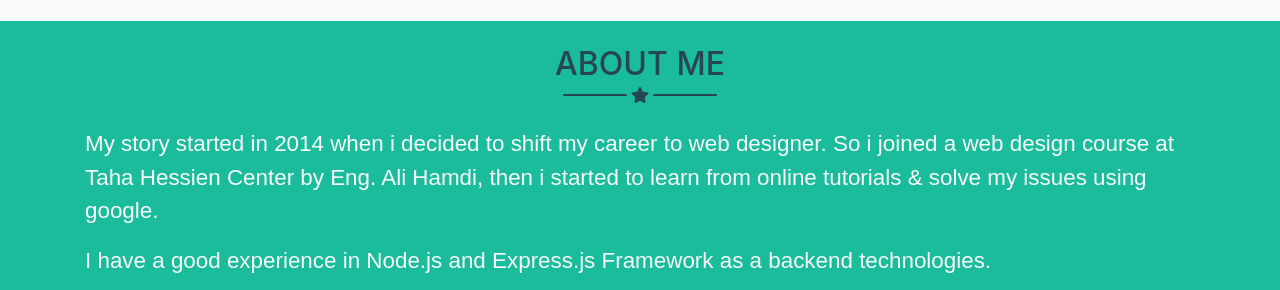
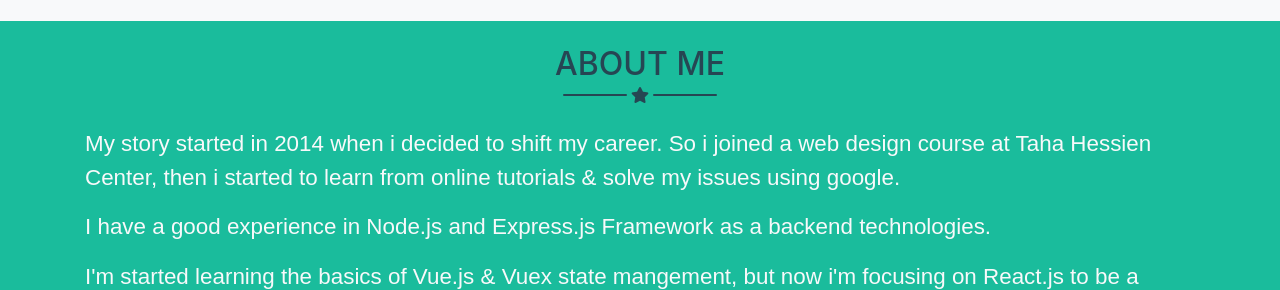
Before and after one commit to abodesigner/abodesigner.github.io, a plain HTML site: page index.html in a window 1280 px wide. Shown: the part 1703-1993 px from the top of the page. Drawn offline with nearby package versions, Linux system fonts and the light colour scheme; a web font is replaced by a local one.

Commit message:
change text in about section

```diff
--- a/index.html
+++ b/index.html
@@ -294,8 +294,8 @@
             <div class="about-content d-flex flex-column align-items-start">
 
                 <p class="lead">
-                    My story started in 2014 when i decided to shift my career to web designer. So
-                    i joined a web design course at Taha Hessien Center by Eng. Ali Hamdi,
+                    My story started in 2014 when i decided to shift my career. So
+                    i joined a web design course at Taha Hessien Center,
                     then i started to learn from online tutorials & solve my issues using google.
                 </p>
 
```
